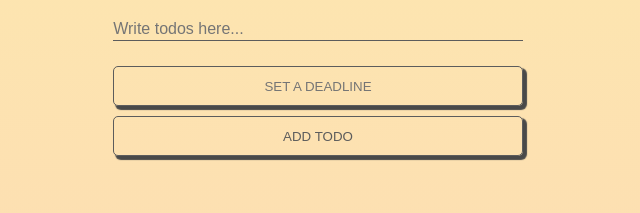
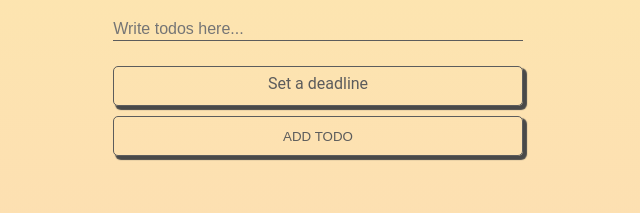
Before and after one commit to filipwieselgren/TODO, a website: page index.html in a window 1280 px wide. Shown: the part 163-376 px from the top of the page, 322-962 px from the left. Drawn offline with nearby package versions, Linux system fonts and the light colour scheme.

Commit message:
text fix

```diff
--- a/index.html
+++ b/index.html
@@ -36,7 +36,10 @@
       </div>
       <div class="dateContainer">
         <div class="datePickerBtnContainer">
-          <input class="btnDeadline" type="type" id="date" />
+          <div class="inputTxtContainer">
+            <span>Set a deadline</span>
+            <input class="btnDeadline" type="type" id="date" />
+          </div>
           <button id="addTodo" type="submit">Add todo</button>
         </div>
       </div>
--- a/js/main.js
+++ b/js/main.js
@@ -30,7 +30,7 @@ if (localStorage.getItem("newTodo") != null) {
 } else {
 }
 
-setDeadLine.placeholder = "Set a deadline";
+// setDeadLine.placeholder = "Set a deadline";
 flatpickr(inputDate, {
   enableTime: true,
   dateFormat: "Y-m-d H:i",
--- a/sass/main.scss
+++ b/sass/main.scss
@@ -228,6 +228,19 @@ body {
       transform: rotate(90deg);
     }
   }
+
+  .inputTxtContainer {
+    width: 100%;
+    display: flex;
+    flex-direction: column;
+    align-items: center;
+    position: relative;
+
+    span {
+      position: absolute;
+      top: 15%;
+    }
+  }
 }
 
 /*-----MEDIA QUERIES-----*/
```
Also changed, not shown: css/main.css, 1 other file.
